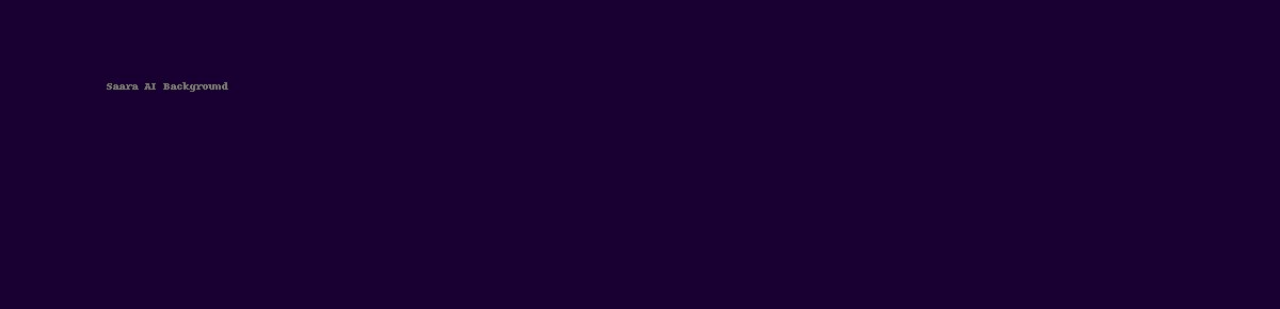
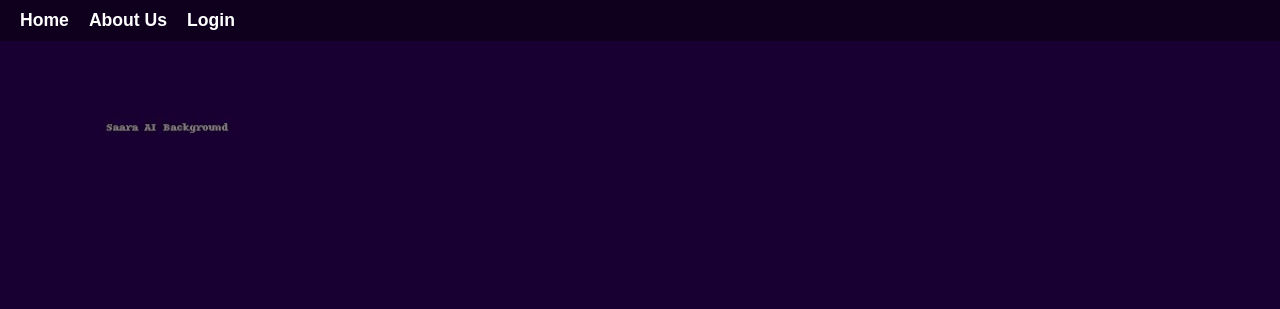
Before and after one commit to talktosaara555-dot/saara-website, a plain HTML site: page index.html in a window 1280 px wide. Shown: the top 309 px of the page. Drawn offline with Linux system fonts and the light colour scheme.

Commit message:
Update index.html

```diff
--- a/index.html
+++ b/index.html
@@ -1,4 +1,3 @@
-
 <!DOCTYPE html>
 <html lang="en">
 <head>
@@ -6,8 +5,35 @@
     <meta name="viewport" content="width=device-width, initial-scale=1.0"/>
     <title>Saara AI - India's First Emotional Chat App</title>
     <link rel="stylesheet" href="style.css" />
+    <style>
+        /* Basic navbar styles */
+        nav {
+            background-color: rgba(0, 0, 0, 0.7);
+            padding: 10px 20px;
+            display: flex;
+            justify-content: flex-start;
+            gap: 20px;
+        }
+        nav a {
+            color: white;
+            text-decoration: none;
+            font-weight: bold;
+            font-size: 1.1em;
+        }
+        nav a:hover {
+            text-decoration: underline;
+        }
+    </style>
 </head>
 <body>
+
+    <!-- Navigation Bar -->
+    <nav>
+        <a href="index.html">Home</a>
+        <a href="about.html">About Us</a>
+        <a href="login.html">Login</a>
+    </nav>
+
     <div class="container">
         <div class="overlay">
             <h1>Talk. Flirt. Heal. Feel Better.</h1>
@@ -18,5 +44,6 @@
             </div>
         </div>
     </div>
+
 </body>
 </html>
```
